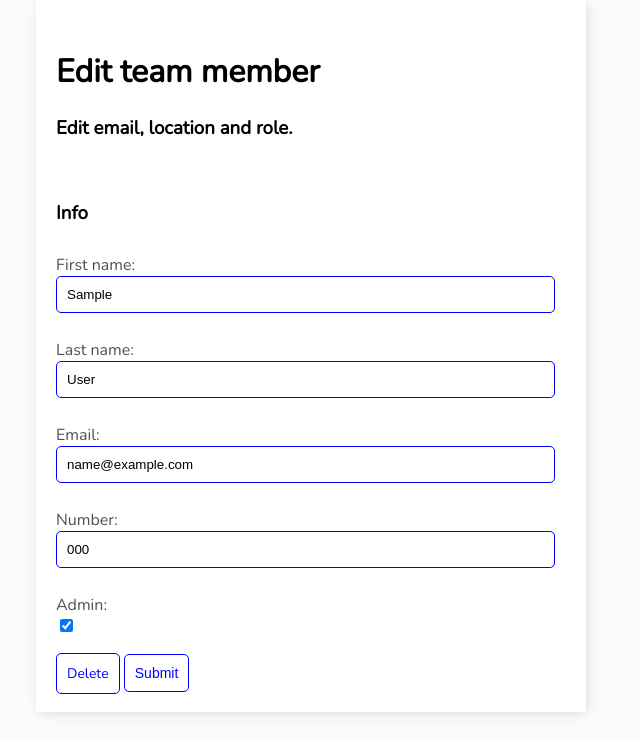
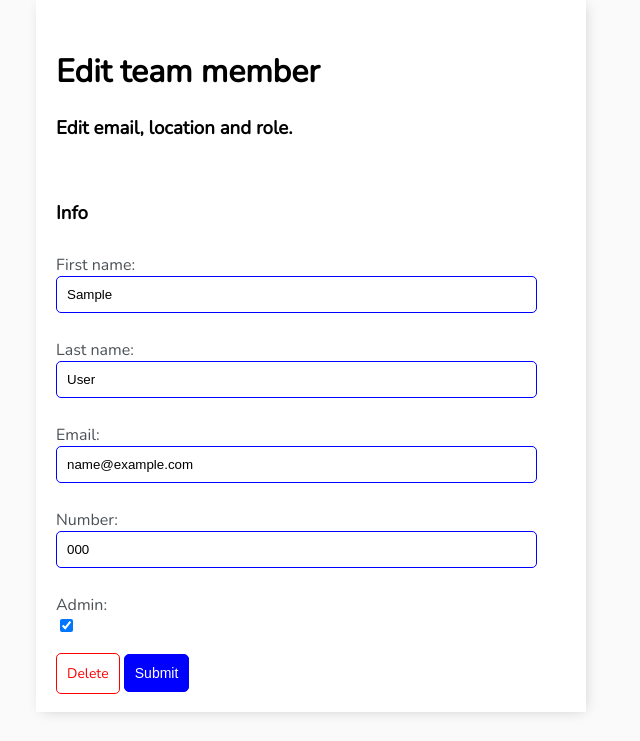
Before and after one commit to davisli1/teammanagement, a Django app: page /task-update/1/ in a window 1280 px wide. Shown: the part 59-800 px from the top of the page, without its empty margins (329-969 px from the left). Run offline with Django 4.2, Linux system fonts and the light colour scheme; tables that the repository leaves empty hold one stand-in row (values such as "Sample post").

Commit message:
changed buttons

```diff
--- a/base/templates/base/main.html
+++ b/base/templates/base/main.html
@@ -124,8 +124,19 @@
 
         .button {
             border: 1px solid blue;
+            background-color: blue;
+            color: white;
+            padding: 10px;
+            font-size: 14px;
+            border-radius: 5px;
+            cursor: pointer;
+            text-decoration: none;
+        }
+
+        .delete-button {
+            border: 1px solid red;
             background-color: white;
-            color: blue;
+            color: red;
             padding: 10px;
             font-size: 14px;
             border-radius: 5px;
@@ -137,6 +148,7 @@
             padding-left: 20px;
             padding-bottom: 20px;
             padding-top: 0px;
+            padding-right: 20px;
         }
 
 
--- a/base/templates/base/task_form.html
+++ b/base/templates/base/task_form.html
@@ -17,7 +17,7 @@
     <form method = "POST" action ="">
         {%csrf_token%}
         {{form.as_p}}
-        <a class = "button" href="{% url 'task-delete' task.id %}">Delete</a>
+        <a class = "delete-button" href="{% url 'task-delete' task.id %}">Delete</a>
         <input class = "button" type = "submit" value = "Submit">
 
     </form>
```
